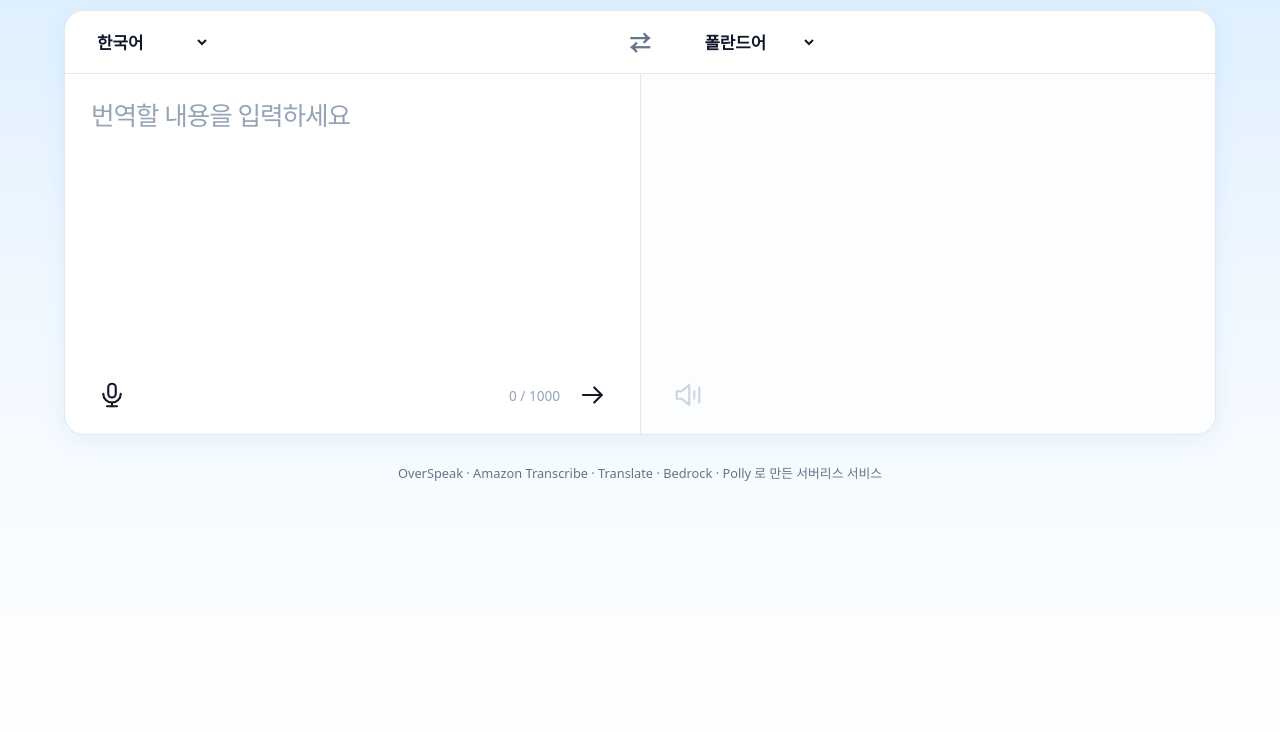
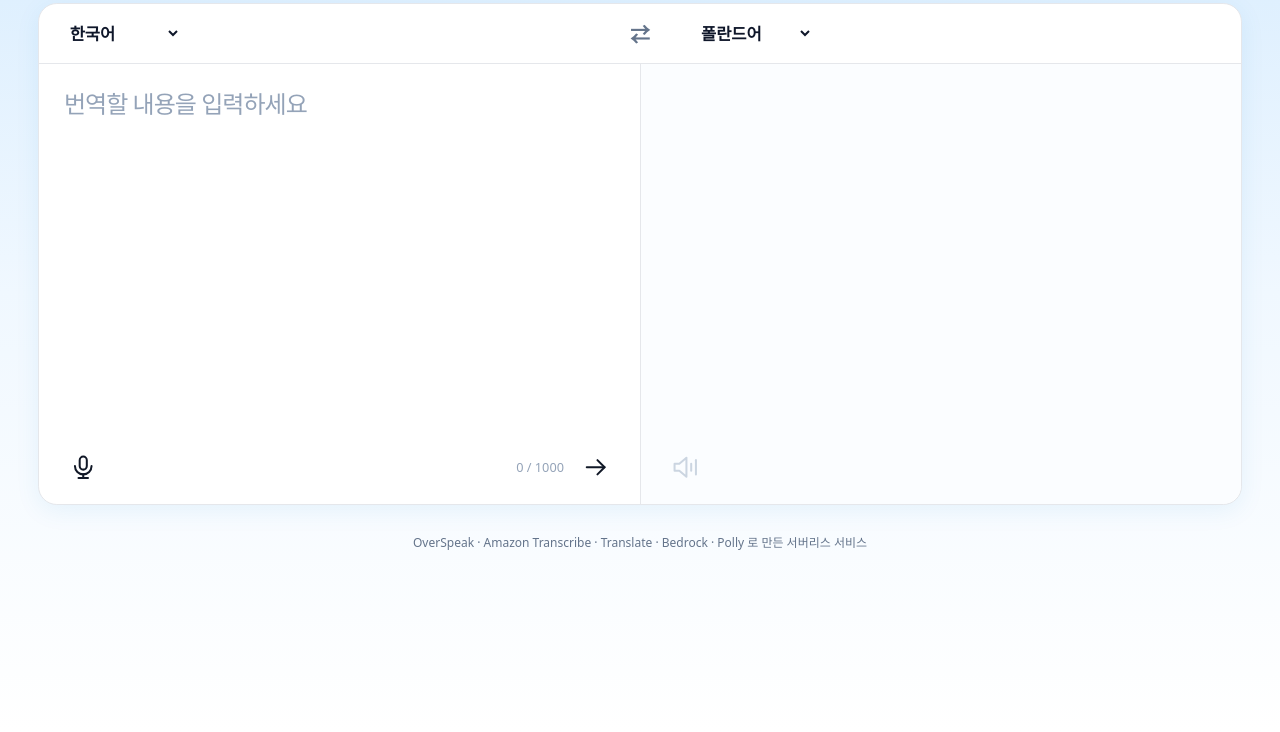
Before and after one commit to kangtayie/Cloud-Native_final-report, a plain HTML site: page frontend/index.html in a window 1280 px wide. Shown: the part 68-800 px from the top of the page. Drawn offline with Linux system fonts and the light colour scheme.

Commit message:
style: PC 화면을 창 크기에 맞춰 유동적으로 조정

```diff
--- a/frontend/index.html
+++ b/frontend/index.html
@@ -21,25 +21,28 @@
   button { font: inherit; border: 0; cursor: pointer; border-radius: 999px; padding: 10px 20px; font-weight: 600; color: #fff; background: var(--sky); }
   button:disabled { background: #cbd5e1; cursor: not-allowed; }
 
-  /* 상단 바: 왼쪽 로고, 오른쪽 한 줄 소개 */
-  .topbar { display: flex; align-items: center; justify-content: space-between; gap: 16px; max-width: 1200px; margin: 0 auto; padding: 18px 24px; }
-  .topbar img { height: 34px; display: block; }
-  .topbar .tagline { color: var(--muted); font-size: 0.95rem; }
+  /* 화면 크기에 따라 전체 비율이 함께 커지고 작아지도록: 기준 글자 크기를 화면 너비에 비례 (15~24px)
+     아래 크기는 대부분 rem 단위라 이 값 하나로 같이 조절됨 */
+  html { font-size: clamp(15px, 0.8vw + 3px, 26px); }
 
-  .wrap { max-width: 1200px; margin: 0 auto; padding: 8px 24px 40px; }
-  .card { background: var(--card); border: 1px solid var(--line); border-radius: 20px; box-shadow: 0 6px 24px rgba(2, 132, 199, 0.08); }
+  /* 상단 바·본문 폭: 화면의 94%까지 사용 */
+  .topbar { display: flex; align-items: center; justify-content: space-between; gap: 1rem; width: min(94vw, 2200px); margin: 0 auto; padding: 1.1rem 0; }
+  .topbar img { height: 2.2rem; display: block; }
+
+  .wrap { width: min(94vw, 2200px); margin: 0 auto; padding: 0.3rem 0 2.5rem; }
+  .card { background: var(--card); border: 1px solid var(--line); border-radius: 1.25rem; box-shadow: 0 6px 24px rgba(2, 132, 199, 0.08); }
 
   /* 번역기: 위쪽 언어 바 + 아래 좌우 두 칸 */
-  .langbar { display: grid; grid-template-columns: 1fr auto 1fr; align-items: center; border-bottom: 1px solid var(--line); padding: 10px 24px; }
-  .langbar select { border: 0; background: transparent; font: inherit; font-size: 1.05rem; font-weight: 600; color: var(--ink); padding: 8px 4px; cursor: pointer; }
+  .langbar { display: grid; grid-template-columns: 1fr auto 1fr; align-items: center; border-bottom: 1px solid var(--line); padding: 0.6rem 1.5rem; }
+  .langbar select { border: 0; background: transparent; font: inherit; font-size: 1.1rem; font-weight: 600; color: var(--ink); padding: 0.5rem 0.25rem; cursor: pointer; }
   .langbar select:focus { outline: 2px solid var(--sky-soft); border-radius: 8px; }
-  .langbar .right { padding-left: 32px; }
-  .swap { background: transparent; color: var(--muted); font-size: 1.3rem; padding: 6px 14px; }
+  .langbar .right { padding-left: 2rem; }
+  .swap { background: transparent; color: var(--muted); font-size: 1.3rem; padding: 0.4rem 0.9rem; }
   .swap:hover { background: var(--sky-soft); color: var(--sky); }
-  .panes { display: grid; grid-template-columns: 1fr 1fr; min-height: 360px; }
-  .pane { display: flex; flex-direction: column; padding: 22px 24px 16px; }
-  .pane + .pane { border-left: 1px solid var(--line); background: #fbfdff; border-radius: 0 0 20px 0; }
-  textarea { flex: 1; width: 100%; min-height: 220px; border: 0; resize: none; font: inherit; font-size: 1.6rem; line-height: 1.4; color: var(--ink); background: transparent; }
+  .panes { display: grid; grid-template-columns: 1fr 1fr; min-height: max(22rem, 55vh); }  /* 화면 높이의 55% */
+  .pane { display: flex; flex-direction: column; padding: 1.4rem 1.5rem 1rem; }
+  .pane + .pane { border-left: 1px solid var(--line); background: #fbfdff; border-radius: 0 0 1.25rem 0; }
+  textarea { flex: 1; width: 100%; min-height: 12rem; border: 0; resize: none; font: inherit; font-size: 1.6rem; line-height: 1.4; color: var(--ink); background: transparent; }
   textarea:focus { outline: none; }
   textarea::placeholder { color: #94a3b8; letter-spacing: -0.04em; }
   .toolbar { display: flex; align-items: center; gap: 10px; margin-top: 12px; }
@@ -51,13 +54,13 @@
   @keyframes pulse { 50% { box-shadow: 0 0 0 8px rgba(220, 38, 38, 0.15); } }
   .ghost { background: var(--sky-soft); color: var(--sky); }
   /* 아이콘 버튼: 배경 없이 검정 선 아이콘, 마우스를 올리면 연한 원 */
-  .icon { background: transparent; color: #111827; padding: 8px; border-radius: 50%; line-height: 0; }
-  .icon svg { width: 30px; height: 30px; fill: none; stroke: currentColor; stroke-width: 1.7; stroke-linecap: round; stroke-linejoin: round; }
+  .icon { background: transparent; color: #111827; padding: 0.5rem; border-radius: 50%; line-height: 0; }
+  .icon svg { width: 1.9rem; height: 1.9rem; fill: none; stroke: currentColor; stroke-width: 1.7; stroke-linecap: round; stroke-linejoin: round; }
   .icon:hover:not(:disabled) { background: #f1f5f9; }
   .icon:disabled { background: transparent; color: #cbd5e1; }
   .icon.recording { color: #dc2626; background: #fee2e2; animation: pulse 1.2s infinite; }
-  .icon.big { margin-top: 12px; padding: 12px; border: 1px solid var(--line); }
-  .icon.big svg { width: 40px; height: 40px; }
+  .icon.big { margin-top: 0.75rem; padding: 0.75rem; border: 1px solid var(--line); }
+  .icon.big svg { width: 2.5rem; height: 2.5rem; }
 
   /* 결과 칸: 번역문 크게, 그 아래 발음을 연한 글씨로 */
   .translated { flex: none; font-size: 1.6rem; line-height: 1.4; font-weight: 500; word-break: break-word; min-height: 2.2em; }
@@ -70,8 +73,8 @@
 
   /* 따라 말하기 카드 */
   /* 위 번역기와 같은 좌우 반반 → 결과(오른쪽)가 번역문 칸과 같은 세로선에서 시작 */
-  .practice { margin-top: 20px; padding: 0; display: grid; grid-template-columns: 1fr 1fr; align-items: start; }
-  .practice > div { padding: 22px 24px; }
+  .practice { margin-top: 1.25rem; padding: 0; display: grid; grid-template-columns: 1fr 1fr; align-items: start; }
+  .practice > div { padding: 1.4rem 1.5rem; }
   .practice h2 { margin: 0 0 6px; font-size: 1.15rem; }
   .practice .mic { width: 100%; padding: 14px; font-size: 1.05rem; margin-top: 12px; }
   .score { font-size: 2.6rem; font-weight: 800; color: var(--sky); line-height: 1.1; }
@@ -91,9 +94,11 @@
 
   /* 모바일 (폰) */
   @media (max-width: 600px) {
-    .topbar { padding: 14px 16px 10px; }
+    html { font-size: 16px; }
+    .topbar { width: 100%; padding: 14px 16px 10px; }
     .topbar img { height: 26px; }
-    .wrap { padding: 4px 12px 28px; }
+    .wrap { width: 100%; padding: 4px 12px 28px; }
+    .panes { min-height: 0; }
     .card { border-radius: 16px; }
     .langbar { padding: 6px 8px; }
     .langbar select { font-size: 1rem; max-width: 100%; }
```
